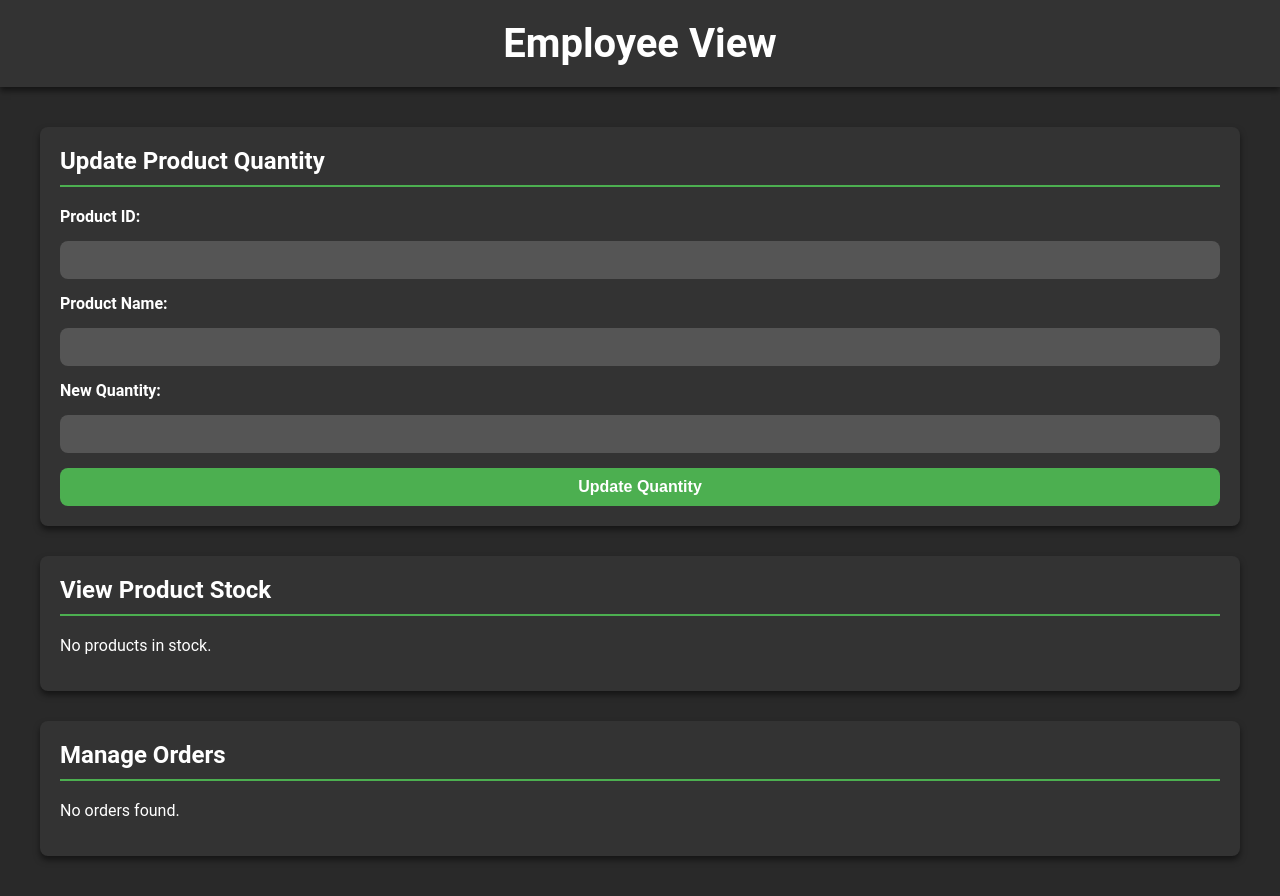
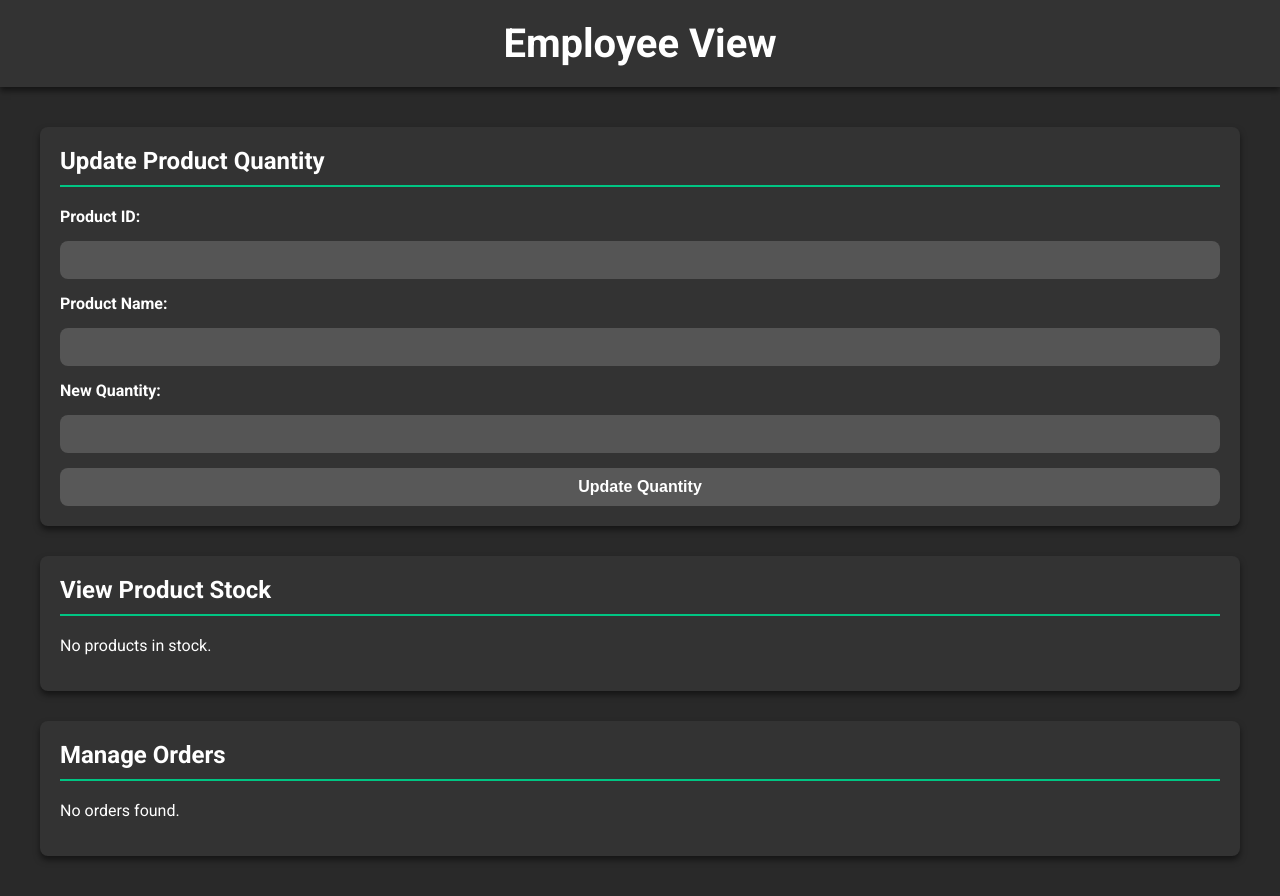
Before and after one commit to Noblesse013/CSE370-blocks_project-dbms, a PHP site: page /employee.php in a window 1280 px wide. Run offline with PHP 8.4, Linux system fonts and the light colour scheme; data that the repository does not hold is empty.

Commit message:
eployee css changes

```diff
--- a/css/employee_style.css
+++ b/css/employee_styles.css
@@ -39,7 +39,7 @@ section {
 
 section h2 {
     margin-top: 0;
-    border-bottom: 2px solid #4CAF50;
+    border-bottom: 2px solid #00c583;
     padding-bottom: 10px;
     color: #ffffff;
 }
@@ -73,7 +73,7 @@ form input:focus {
 }
 
 form button {
-    background-color: #4CAF50;
+    background-color: #585858;
     color: #ffffff;
     font-weight: bold;
     cursor: pointer;
@@ -81,7 +81,7 @@ form button {
 }
 
 form button:hover {
-    background-color: #45a049;
+    background-color: #00c583;
 }
 
 /* Table Styles */
@@ -112,7 +112,7 @@ table tr:hover {
 
 /* Button Styles for Actions */
 button {
-    background-color: #007BFF;
+    background-color: #585858;
     border: none;
     color: white;
     padding: 10px 20px;
@@ -123,8 +123,7 @@ button {
 }
 
 button:hover {
-    background-color: #0056b3;
-    transform: scale(1.05);
+    background-color: #00c583;
 }
 
 /* Responsive Design */
--- a/employee.php
+++ b/employee.php
@@ -37,7 +37,8 @@ if ($_SERVER["REQUEST_METHOD"] == "POST") {
     <meta charset="UTF-8">
     <meta name="viewport" content="width=device-width, initial-scale=1.0">
     <title>Employee View</title>
-    <link rel="stylesheet" href="css/employee_style.css">
+    <link href="https://fonts.googleapis.com/css2?family=Roboto:wght@400;700&display=swap" rel="stylesheet">
+    <link rel="stylesheet" href="css/employee_styles.css">
 </head>
 <body>
     <header>
```
